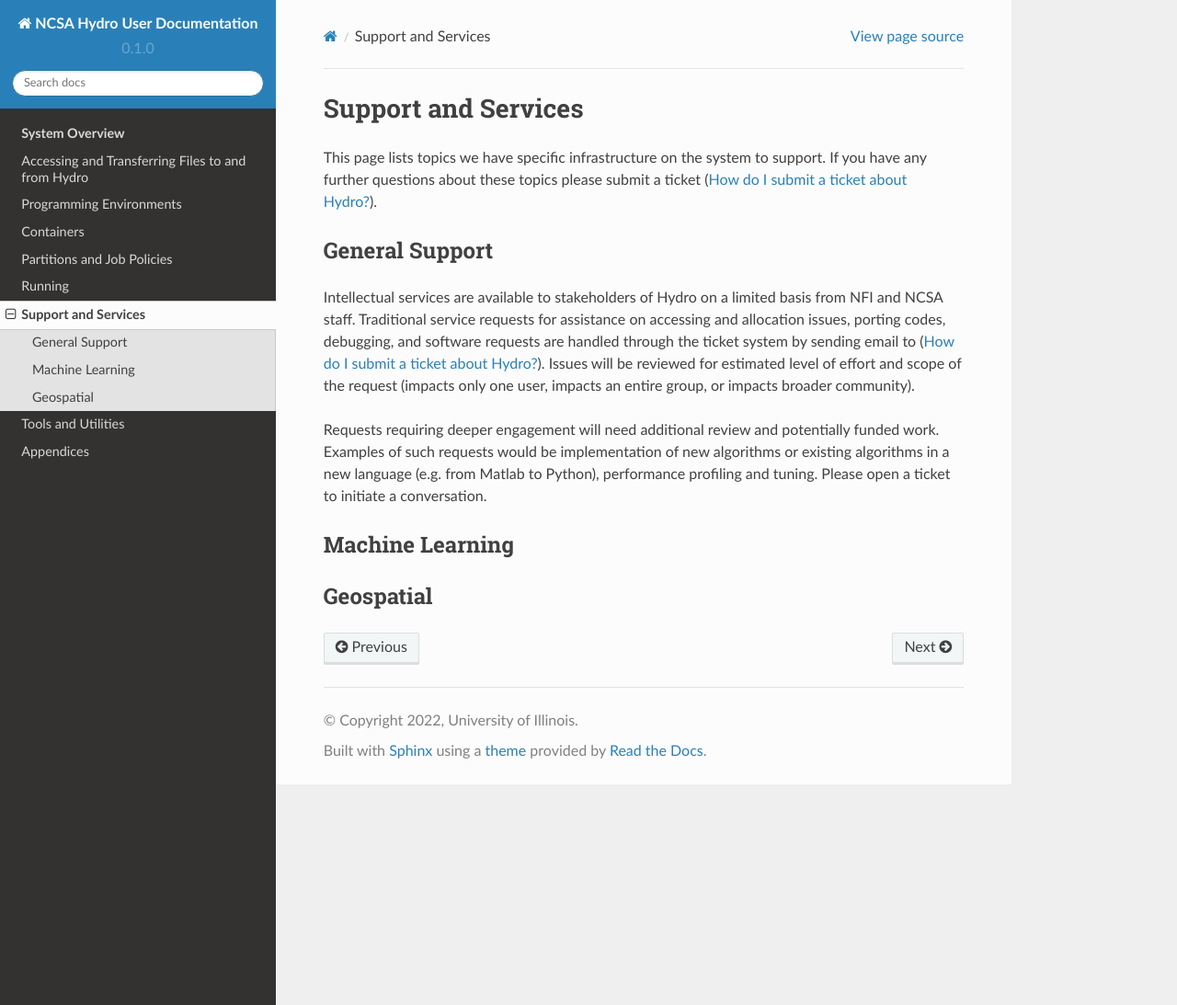
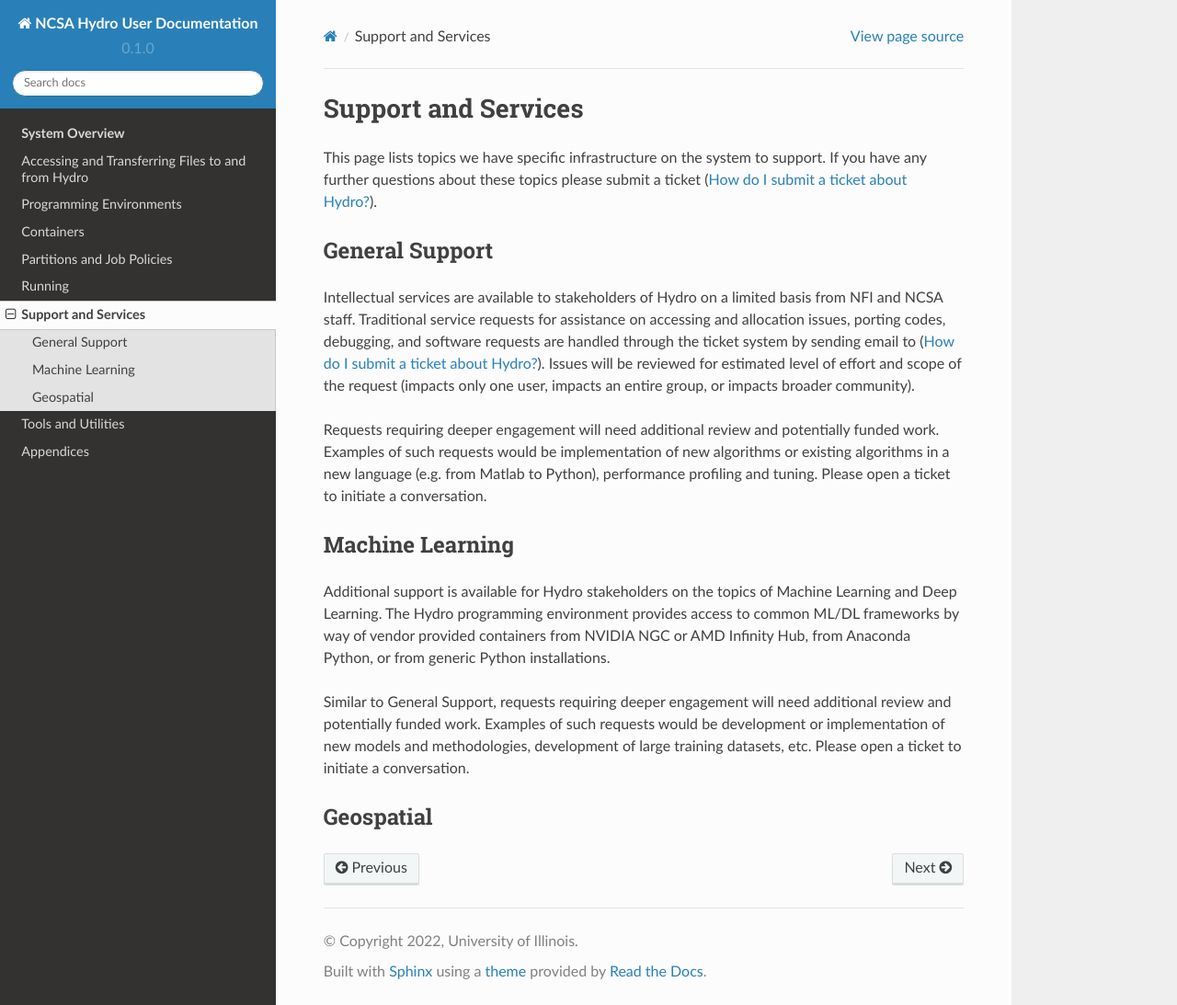
Before and after one commit to ncsa/hydro_documentation, a Sphinx documentation site: the page built from docs/source/support_and_services.rst, in a window 1280 px wide and 1093 px high. Shown: the whole window at 92% size. Built offline with Sphinx 7.4.7 and the Read the Docs theme 2.0.0, drawn with Linux system fonts in a browser that asks for light colours; pages that are not in the unit, such as notebooks, are missing from menus.

Commit message:
Update support_and_services.rst
Added Machine Learning text.

```diff
--- a/docs/source/support_and_services.rst
+++ b/docs/source/support_and_services.rst
@@ -13,5 +13,9 @@ Requests requiring deeper engagement will need additional review and potentially
 Machine Learning
 --------------------
 
+Additional support is available for Hydro stakeholders on the topics of Machine Learning and Deep Learning. The Hydro programming environment provides access to common ML/DL frameworks by way of vendor provided containers from NVIDIA NGC or AMD Infinity Hub, from Anaconda Python, or from generic Python installations.
+
+Similar to General Support, requests requiring deeper engagement will need additional review and potentially funded work. Examples of such requests would be development or implementation of new models and methodologies, development of large training datasets, etc. Please open a ticket to initiate a conversation.
+
 Geospatial
 ------------
```
